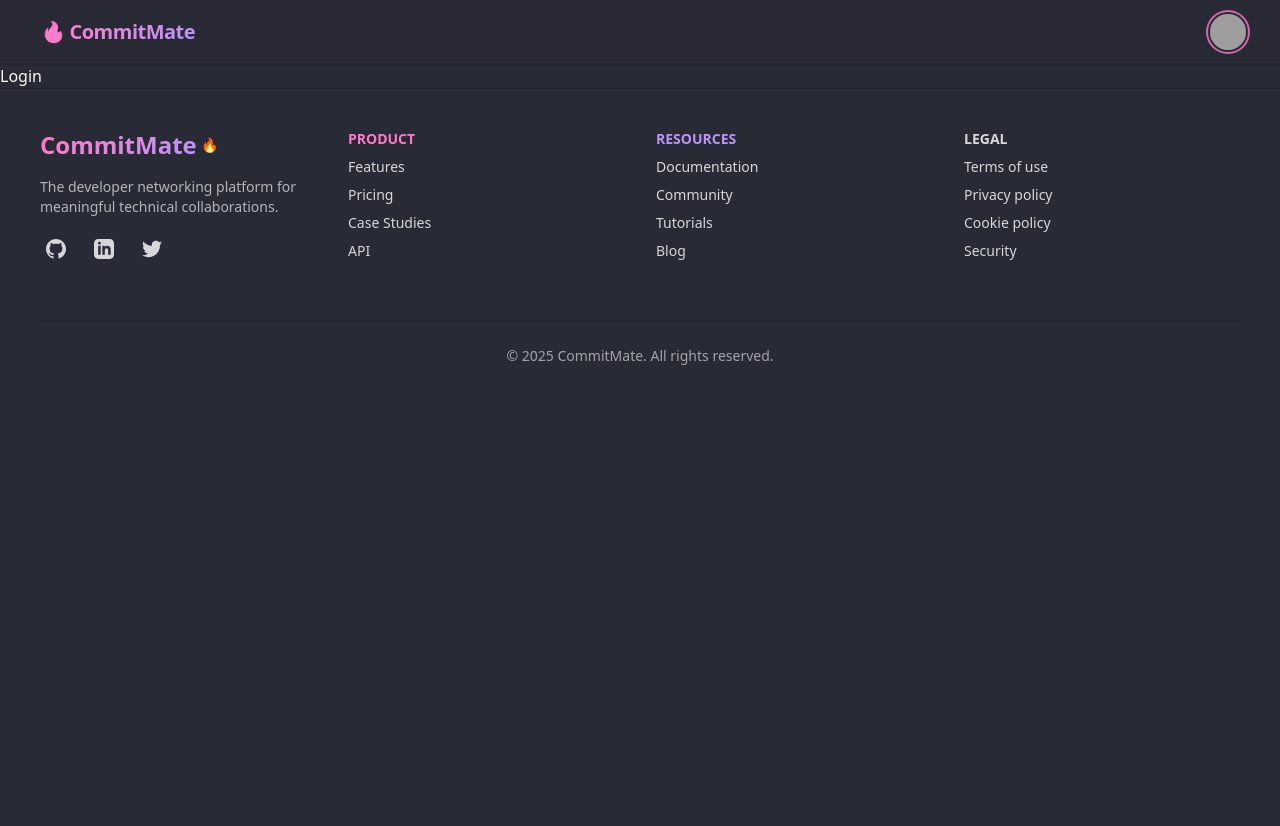
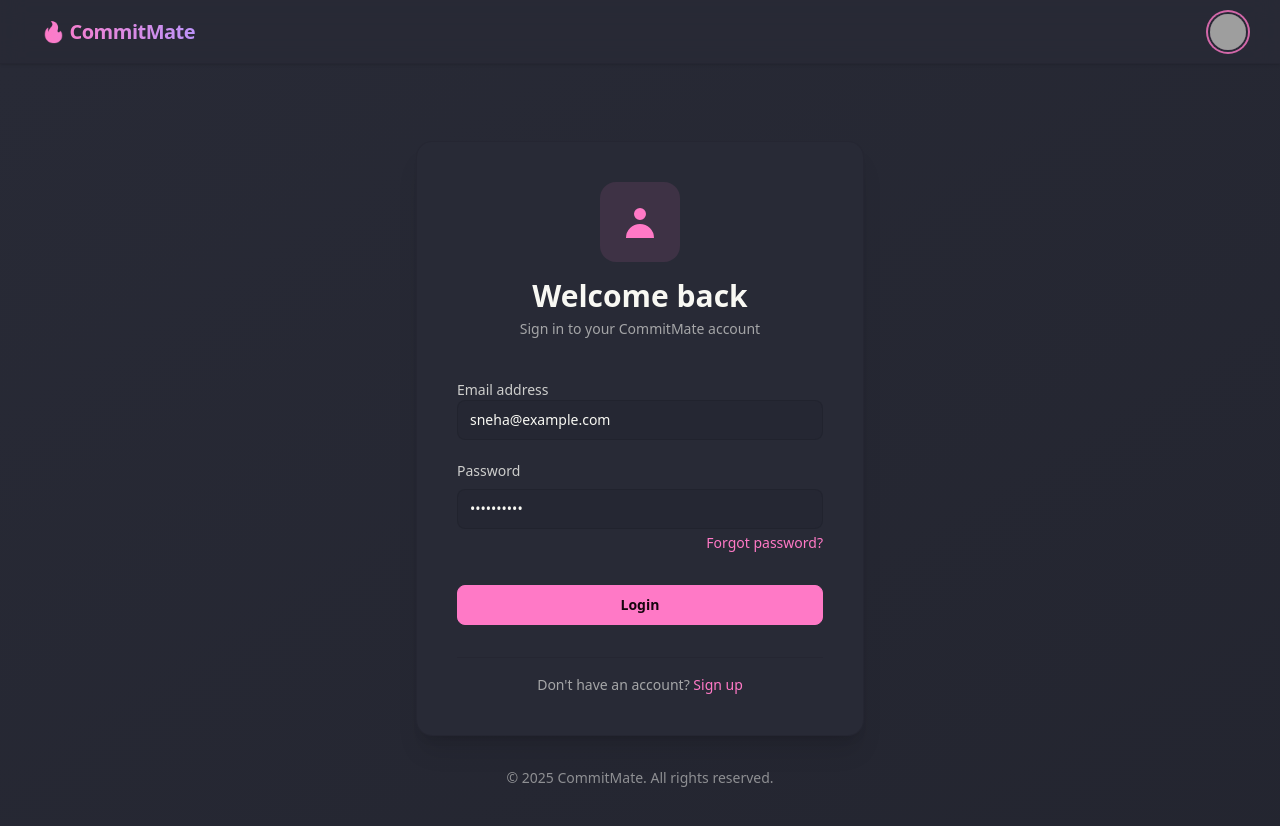
Before and after one commit to soumadip-dev/CommitMate, a React (Vite) app in the folder frontend/: page /login in a window 1280 px wide. Shown: the top 826 px of the page. Before the commit the page ends 800 px from the top, so only its background shows below. Built offline with nearby package versions, Linux system fonts and the light colour scheme; grey boxes are pictures that could not be loaded.

Commit message:
feat: implement login functionality and create login UI

```diff
--- a/frontend/package.json
+++ b/frontend/package.json
@@ -11,6 +11,7 @@
   },
   "dependencies": {
     "@tailwindcss/vite": "^4.1.4",
+    "axios": "^1.9.0",
     "react": "^19.0.0",
     "react-dom": "^19.0.0",
     "react-router-dom": "^7.5.2",
--- a/frontend/src/App.jsx
+++ b/frontend/src/App.jsx
@@ -1,6 +1,7 @@
 import React from 'react';
 import { BrowserRouter, Route, Routes } from 'react-router-dom';
 import Body from './components/Body';
+import Footer from './components/Footer';
 import Hero from './components/Hero';
 import Login from './components/Login';
 import Profile from './components/Profile';
@@ -11,7 +12,15 @@ const App = () => {
       <BrowserRouter basename="/">
         <Routes>
           <Route path="/" element={<Body />}>
-            <Route index element={<Hero />} />
+            <Route
+              index
+              element={
+                <>
+                  <Hero />
+                  <Footer />
+                </>
+              }
+            />
             <Route path="/login" element={<Login />} />
             <Route path="/profile" element={<Profile />} />
           </Route>
--- a/frontend/src/components/Body.jsx
+++ b/frontend/src/components/Body.jsx
@@ -1,6 +1,5 @@
 import React from 'react';
 import { Outlet } from 'react-router-dom';
-import Footer from './Footer';
 import NavBar from './NavBar';
 
 const Body = () => {
@@ -8,7 +7,6 @@ const Body = () => {
     <div>
       <NavBar />
       <Outlet />
-      <Footer />
     </div>
   );
 };
--- a/frontend/src/components/Login.jsx
+++ b/frontend/src/components/Login.jsx
@@ -1,9 +1,137 @@
-import React from 'react'
+import axios from 'axios';
+import React, { useState } from 'react';
+import { Link } from 'react-router-dom';
 
 const Login = () => {
+  const [emailId, setEmailId] = useState('sneha@example.com');
+  const [password, setPassword] = useState('Sneha@1234');
+
+  const handleSubmit = async e => {
+    e.preventDefault();
+    try {
+      const response = await axios.post(
+        'http://localhost:8000/api/v1/auth/login',
+        {
+          emailId,
+          password,
+        },
+        {
+          withCredentials: true,
+        }
+      );
+      console.log(response.data);
+    } catch (error) {
+      console.error(error);
+    }
+  };
+
   return (
-    <div>Login</div>
-  )
-}
+    <div className="min-h-screen bg-gradient-to-br from-base-100 to-base-200 flex items-center justify-center p-4">
+      <div className="w-full max-w-md space-y-8">
+        {/* Login Card */}
+        <div className="card bg-base-100 shadow-xl border border-base-300/30 rounded-2xl overflow-hidden">
+          <div className="card-body p-8 sm:p-10">
+            {/* Header */}
+            <div className="text-center space-y-4 mb-8">
+              <div className="w-20 h-20 bg-primary/10 rounded-2xl flex items-center justify-center mx-auto">
+                <svg
+                  xmlns="http://www.w3.org/2000/svg"
+                  className="h-10 w-10 text-primary"
+                  viewBox="0 0 20 20"
+                  fill="currentColor"
+                >
+                  <path
+                    fillRule="evenodd"
+                    d="M10 9a3 3 0 100-6 3 3 0 000 6zm-7 9a7 7 0 1114 0H3z"
+                    clipRule="evenodd"
+                  />
+                </svg>
+              </div>
+              <div className="space-y-1">
+                <h2 className="text-3xl font-bold text-base-content">
+                  Welcome back
+                </h2>
+                <p className="text-base-content/60">
+                  Sign in to your CommitMate account
+                </p>
+              </div>
+            </div>
 
-export default Login
+            {/* Login Form */}
+            <form onSubmit={handleSubmit} className="space-y-6">
+              <div className="space-y-5">
+                {/* Email Field */}
+                <div className="form-control">
+                  <label className="label" htmlFor="emailId">
+                    <span className="label-text text-base-content/80 font-medium">
+                      Email address
+                    </span>
+                  </label>
+                  <input
+                    id="emailId"
+                    type="email"
+                    placeholder="your@email.com"
+                    className="input input-bordered bg-base-200/50 border-base-300/50 focus:border-primary/50 focus:ring-1 focus:ring-primary/30 w-full"
+                    value={emailId}
+                    onChange={e => setEmailId(e.target.value)}
+                    required
+                  />
+                </div>
+
+                {/* Password Field */}
+                <div className="form-control space-y-2">
+                  <label className="label" htmlFor="password">
+                    <span className="label-text text-base-content/80 font-medium">
+                      Password
+                    </span>
+                  </label>
+                  <input
+                    id="password"
+                    type="password"
+                    placeholder="••••••••"
+                    className="input input-bordered bg-base-200/50 border-base-300/50 focus:border-primary/50 focus:ring-1 focus:ring-primary/30 w-full"
+                    value={password}
+                    onChange={e => setPassword(e.target.value)}
+                    required
+                  />
+                  <div className="flex justify-end -mt-1">
+                    <Link
+                      to="/forgot-password"
+                      className="text-sm font-medium text-primary hover:text-primary/80 transition-colors"
+                    >
+                      Forgot password?
+                    </Link>
+                  </div>
+                </div>
+              </div>
+
+              <button type="submit" className={`btn btn-primary w-full mt-2`}>
+                Login
+              </button>
+            </form>
+
+            {/* Sign Up Link */}
+            <div className="text-center mt-6 pt-4 border-t border-base-300/30">
+              <p className="text-base-content/60">
+                Don't have an account?{' '}
+                <Link
+                  to="/signup"
+                  className="font-medium text-primary hover:text-primary/80 transition-colors"
+                >
+                  Sign up
+                </Link>
+              </p>
+            </div>
+          </div>
+        </div>
+
+        {/* Footer */}
+        <div className="text-center text-sm text-base-content/50">
+          <p>© {new Date().getFullYear()} CommitMate. All rights reserved.</p>
+        </div>
+      </div>
+    </div>
+  );
+};
+
+export default Login;
```
Also changed, not shown: 1 other file (tests, documents, lock files or other folders).
